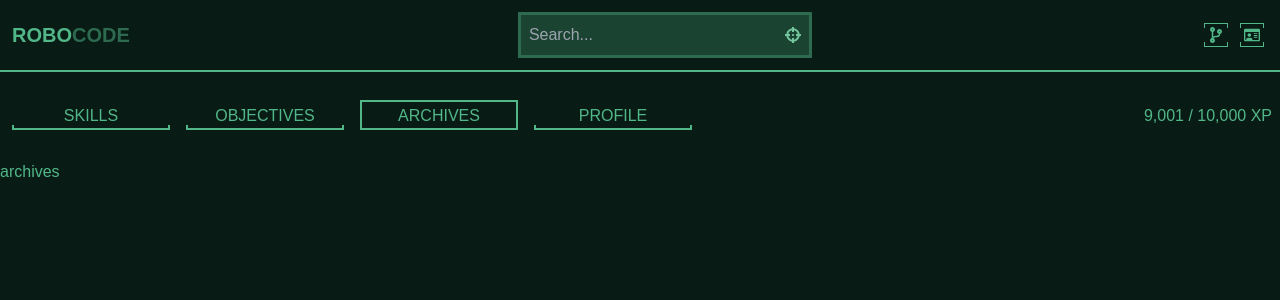
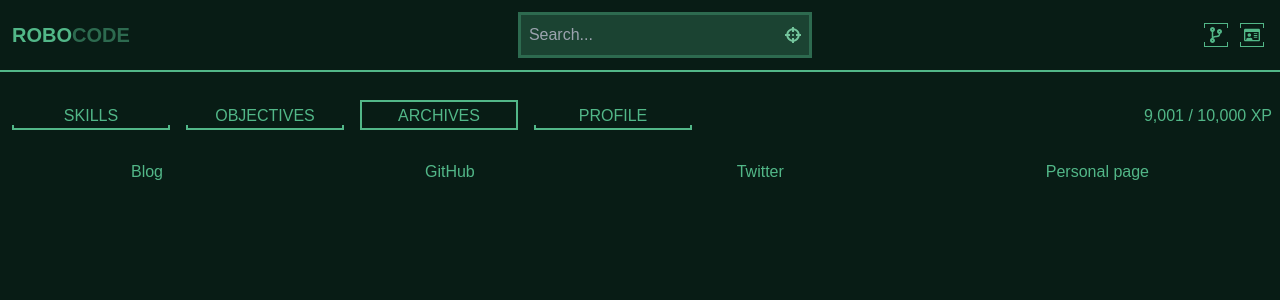
Before and after one commit to Dimterion/MERN-stack, a React (Vite) app in the folder client/: page /about in a window 1280 px wide. Both pictures are taken after a click on the item "ARCHIVES". Shown: the top 300 px of the page. Built offline with nearby package versions, Linux system fonts and the light colour scheme; no server answers; a web font is replaced by a local one.

Commit message:
add archives comp

```diff
--- a/client/src/assets/aboutPageContent.js
+++ b/client/src/assets/aboutPageContent.js
@@ -49,3 +49,30 @@ export const skills = [
       "Keeps contributions streak for more than a year by contributing to other devs repos every day.",
   },
 ];
+
+export const archives = [
+  {
+    id: 0,
+    name: "Blog",
+    link: "https://medium.com/@dimterion",
+    img: "",
+  },
+  {
+    id: 1,
+    name: "GitHub",
+    link: "https://github.com/Dimterion",
+    img: "",
+  },
+  {
+    id: 2,
+    name: "Twitter",
+    link: "https://twitter.com/Dimterion",
+    img: "",
+  },
+  {
+    id: 3,
+    name: "Personal page",
+    link: "https://dimterion.github.io/",
+    img: "",
+  },
+];
--- /dev/null
+++ b/client/src/components/Archives.jsx
@@ -0,0 +1,19 @@
+import { archives } from "../assets/aboutPageContent";
+
+export default function Archives() {
+  const displayedArchives = archives.map((archive) => {
+    return (
+      <div key={archive.id}>
+        <a target="_blank" rel="noreferrer" href={archive.link}>
+          {archive.name}
+        </a>
+      </div>
+    );
+  });
+
+  return (
+    <article className="flex flex-row flex-wrap justify-around">
+      {displayedArchives}
+    </article>
+  );
+}
--- a/client/src/components/Profile.jsx
+++ b/client/src/components/Profile.jsx
@@ -21,7 +21,7 @@ export default function Profile() {
       <p className="profile-articleParagraph m-4">
         P.S. Will work for at least 5 years of minimum, required, necessary,
         mandatory, obligatory experience to get a position of an entry-level
-        associate junior assistant to a developer.
+        associate junior assistant (to the) seasoned developer.
       </p>
     </article>
   );
--- a/client/src/pages/About.jsx
+++ b/client/src/pages/About.jsx
@@ -2,6 +2,7 @@ import { useState } from "react";
 import Header from "../components/Header";
 import Skills from "../components/Skills";
 import Objectives from "../components/Objectives";
+import Archives from "../components/Archives";
 import Profile from "../components/Profile";
 
 export default function About() {
@@ -46,7 +47,7 @@ export default function About() {
             <Skills skillName={skillName} setSkillName={setSkillName} />
           )}
           {tab === "objectives" && <Objectives />}
-          {tab === "archives" && <>archives</>}
+          {tab === "archives" && <Archives />}
           {tab === "profile" && <Profile />}
         </section>
       </div>
```
